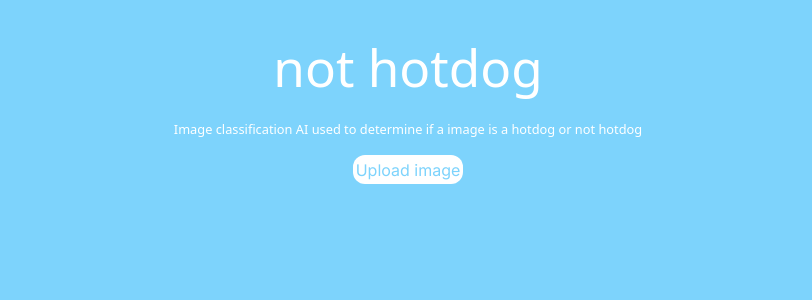
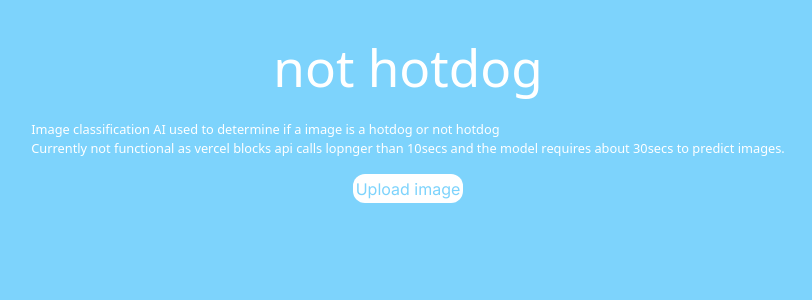
Before and after one commit to AndLin-hub/nothotdog, a Next.js app in the folder hotdog-frontend/: page / in a window 1280 px wide. Shown: the top 300 px of the page, without its empty margins (232-1044 px from the left). Built offline with nearby package versions, Linux system fonts and the light colour scheme.

Commit message:
description update

```diff
--- a/hotdog-frontend/src/app/page.tsx
+++ b/hotdog-frontend/src/app/page.tsx
@@ -52,7 +52,8 @@ export default function Home() {
         not hotdog
       </h1>
       <p className="font-sans text-[1vw] text-white mt-[0.2vh] mb-[2vh]">
-        Image classification AI used to determine if a image is a hotdog or not hotdog
+        Image classification AI used to determine if a image is a hotdog or not hotdog <br/>
+        Currently not functional as vercel blocks api calls lopnger than 10secs  and the model requires about 30secs to predict images. <br/>
       </p>
       <label className="bg-white text-sky-300 p-[0.2vw] rounded-xl hover:text-sky-500 mb-[2vh]" >
         Upload image
```
